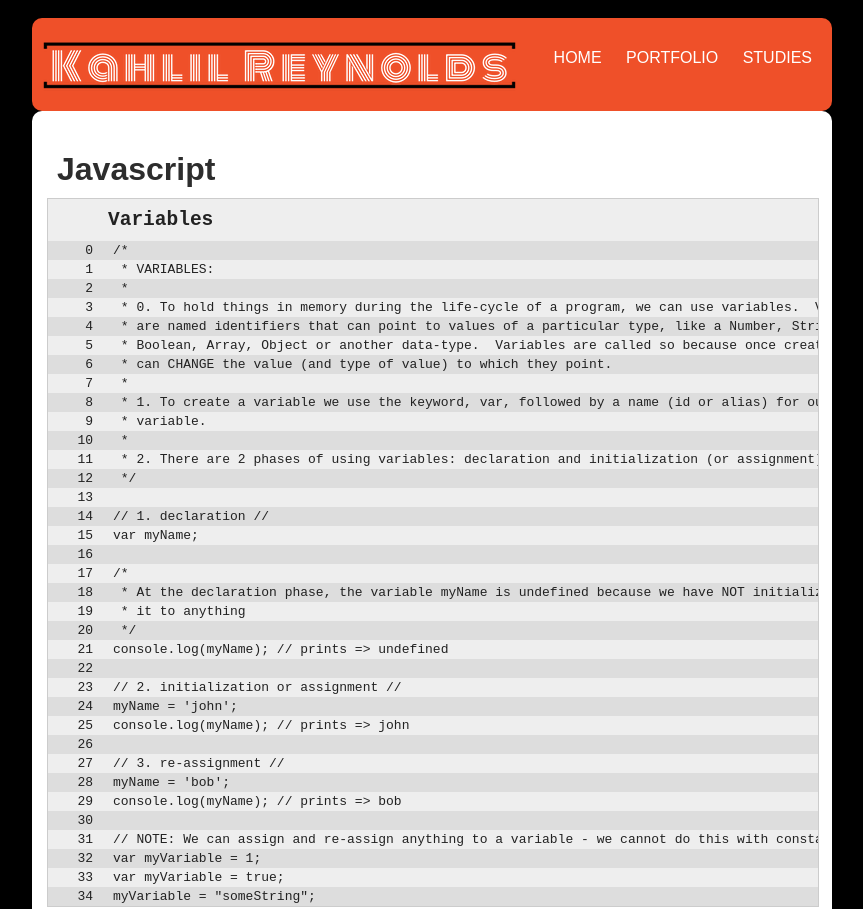
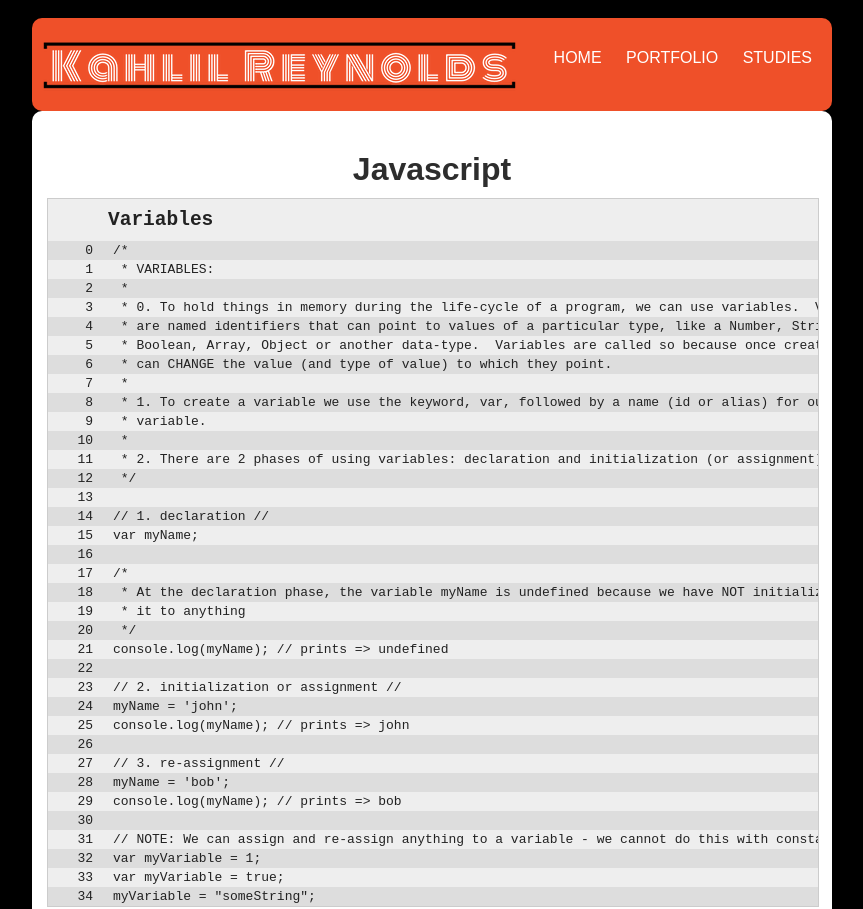
Before and after one commit to KahlilR23/kahlilr23.github.io, a plain HTML site: page studies.html in a window 1280 px wide. Shown: the top 909 px of the page, without its empty margins (208-1071 px from the left). Drawn offline with nearby package versions, Linux system fonts and the light colour scheme.

Commit message:
added center to page titles

```diff
--- a/studies.html
+++ b/studies.html
@@ -36,7 +36,7 @@
         </nav>
         <main>
             <div class="content">
-                <h1>Javascript</h1>
+                <h1><center>Javascript</center></h1>
 
             </div>
         </main>
```
Also changed, not shown: portfolio.html (+2 -1 lines).
